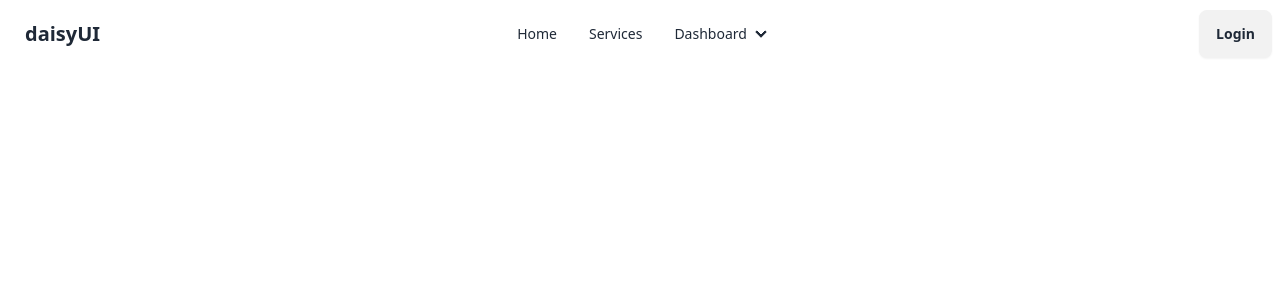
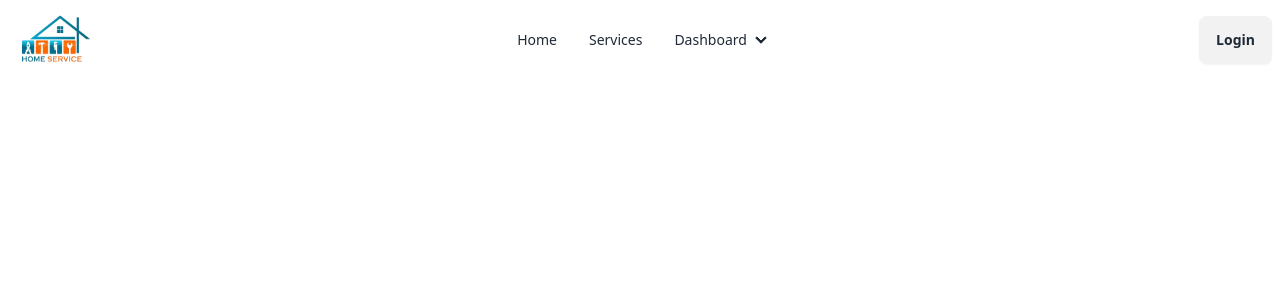
Before and after one commit to Shajalal27/Home-Service-11, a React (Vite) app: page / in a window 1280 px wide. Shown: the top 300 px of the page. Built offline with nearby package versions, Linux system fonts and the light colour scheme; no server answers.

Commit message:
google sign in done

```diff
--- a/src/component/Navbar.jsx
+++ b/src/component/Navbar.jsx
@@ -1,7 +1,7 @@
 import { useContext } from "react";
 import { Link } from "react-router-dom";
 import { AuthContext } from "../providers/AuthProvider";
-
+import logoImg from '../assets/images/logo.png'
 const Navbar = () => {
     const{user, logOut} = useContext(AuthContext);
 
@@ -12,7 +12,7 @@ const Navbar = () => {
     }
 
     return (
-        <div className="navbar bg-base-100">
+        <div className="navbar  ">
             <div className="navbar-start">
                 <div className="dropdown">
                 <div tabIndex={0} role="button" className="btn btn-ghost lg:hidden">
@@ -35,7 +35,9 @@ const Navbar = () => {
 
                 </ul>
                 </div>
-                <a className="btn btn-ghost text-xl">daisyUI</a>
+                <a className=" text-xl">
+                    <img className="w-24 h-16" src={logoImg} alt="" />
+                </a>
             </div>
             <div className="navbar-center hidden lg:flex">
                 <ul className="menu menu-horizontal px-1">
@@ -60,7 +62,20 @@ const Navbar = () => {
             <div className="navbar-end">
                 {
                     user?
-                    <button onClick={handleLogOut}  className="btn">Log out</button>
+                    <div tabIndex={0} role="button" className=" flex gap-4 mr-12">
+                    <div className=" bg-slate-400 w-14 h-14 rounded-full flex justify-center items-center">
+                        <img className="rounded-full" alt="" src={user.photoURL}
+                    title={user.displayName}
+                    />
+                    </div>
+                    <div>
+                        <ul>
+                            <li>
+                                <button onClick={handleLogOut} className="btn">LOGOUT</button>
+                            </li>
+                        </ul>
+                    </div>
+                </div>
                     :
                 <Link to='/login'>
                     <button  className="btn">Login</button>
--- a/src/pages/Register.jsx
+++ b/src/pages/Register.jsx
@@ -25,7 +25,8 @@ const Register = () => {
        })
     }
     return (
-        <div className="bg-[url(https://i.ibb.co/x7szsXW/img-login.jpg)] outline">
+        <div className="bg-[url(https://i.ibb.co/x7szsXW/img-login.jpg)] outline
+         ">
         <div>
         <h2 className="text-orange-600 text-center text-3xl font-bold pt-4">Please Register now! </h2>
          <form onSubmit={handleRegister}  className="card-body mx-auto lg:w-1/2 md:w-3/4 mt-2 bg-[#584d6c] opacity-95 font-bold">
```
Also changed, not shown: src/assets/images/logo.png (added).
